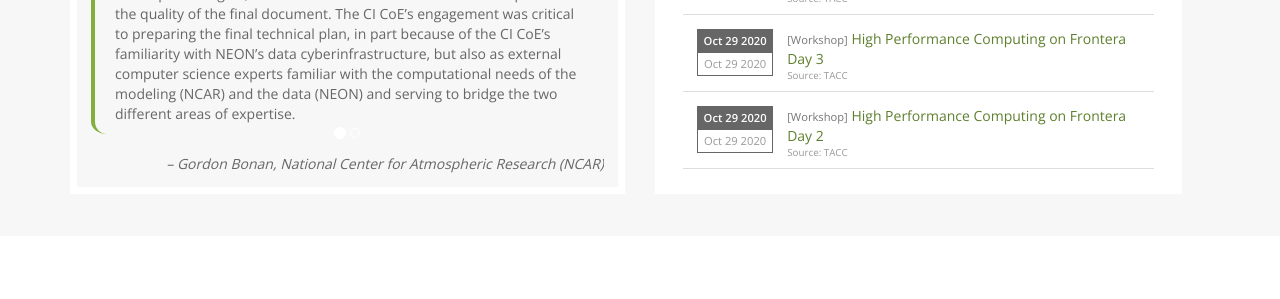
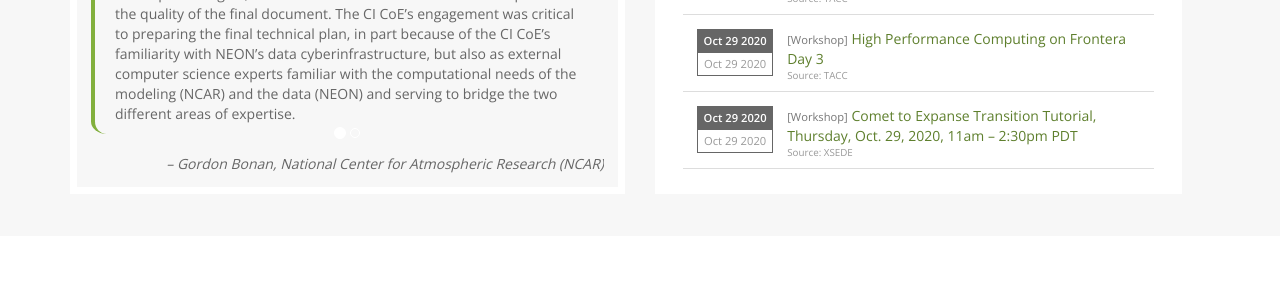
Before and after one commit to cicoe/cicoe.github.io, a Jekyll site: the page built from index.html, in a window 1280 px wide. Shown: the part 1397-1696 px from the top of the page. Built offline with Jekyll 4.4.1, drawn with Linux system fonts in a browser that asks for light colours; nearby versions of some CDN libraries; some web fonts are replaced; comment, search, counter and statistics services are not loaded.

Commit message:
updated training events

```diff
--- a/_data/training_opportunities.yml
+++ b/_data/training_opportunities.yml
@@ -35,6 +35,14 @@
   website: "https://learn.tacc.utexas.edu/course/view.php?id=95"
 - categroy: Workshop
   end_date: October 29, 2020
+  source: XSEDE
+  start_date: October 29, 2020
+  time: ''
+  title: "Comet to Expanse Transition Tutorial, Thursday, Oct. 29, 2020, 11am \u2013\
+    \ 2:30pm PDT"
+  website: "https://www.xsede.org/web/xup/course-calendar/-/training-user/class/2167/session/3828/register"
+- categroy: Workshop
+  end_date: October 29, 2020
   source: TACC
   start_date: October 29, 2020
   time: ''
```
